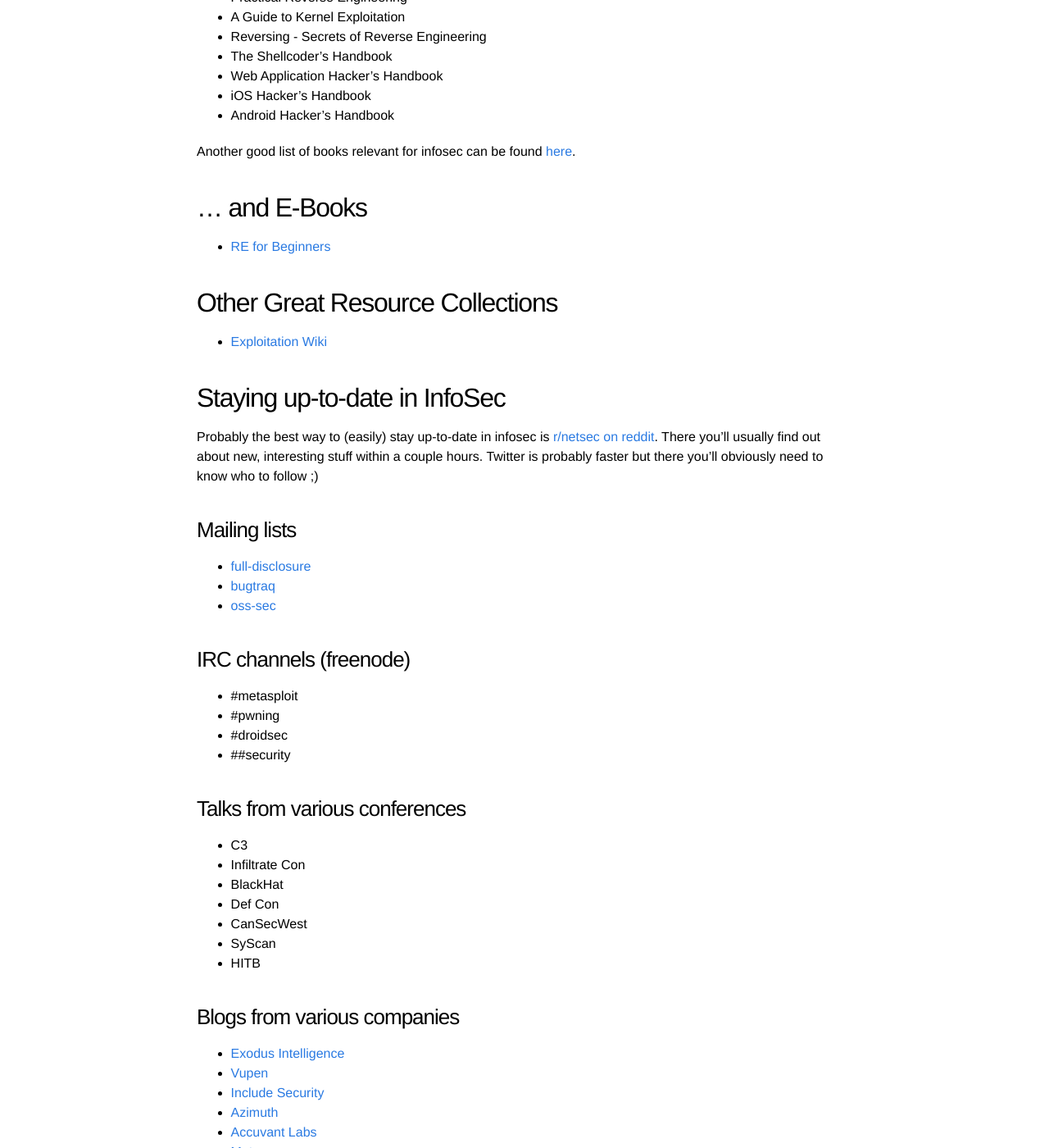
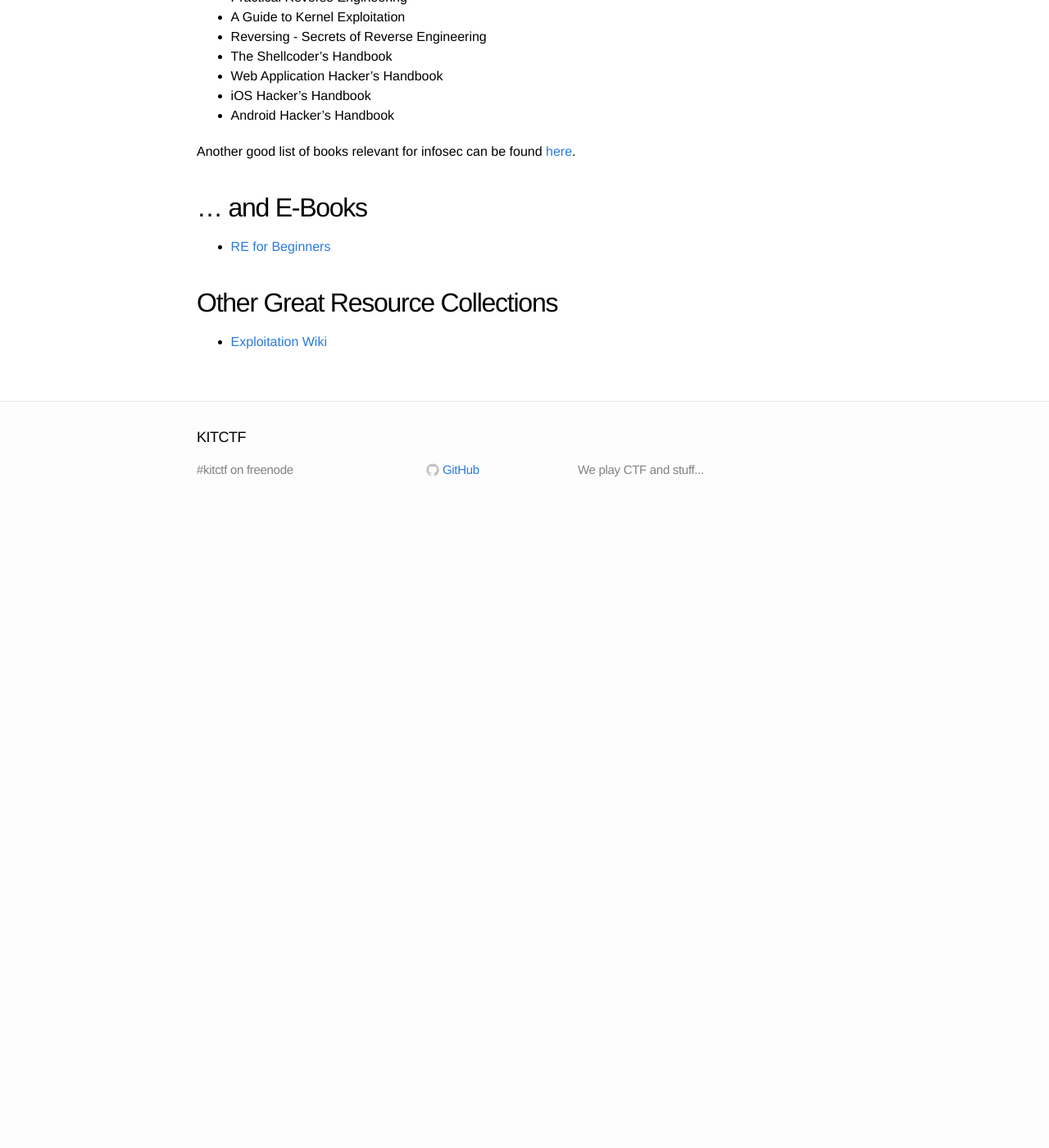
Before and after one commit to kitctf/www, a Jekyll site: the page built from resources.md, in a window 1280 px wide and 1400 px high, scrolled down 329 px. Shown: the whole window at 82% size. Built offline with Jekyll 4.4.1, drawn with Linux system fonts in a browser that asks for light colours; after the commit the page ends 959 px from its top, so only the background shows below that; some of the changed text lies outside the part shown.

Commit message:
Added staying-updated.md

```diff
--- a/resources.md
+++ b/resources.md
@@ -24,43 +24,3 @@
 ## Other Great Resource Collections
 
 - [Exploitation Wiki](https://code.google.com/p/it-sec-catalog/wiki/Exploitation)
-
-## Staying up-to-date in InfoSec
-
-Probably the best way to (easily) stay up-to-date in infosec is [r/netsec on reddit](http://www.reddit.com/r/netsec/).
-There you'll usually find out about new, interesting stuff within a couple hours.
-Twitter is probably faster but there you'll obviously need to know who to follow ;)
-
-### Mailing lists
-- [full-disclosure](http://seclists.org/fulldisclosure/)
-- [bugtraq](http://seclists.org/bugtraq/)
-- [oss-sec](http://seclists.org/oss-sec/)
-
-### IRC channels (freenode)
-- \#metasploit
-- \#pwning
-- \#droidsec
-- \#\#security
-
-### Talks from various conferences
-- C3
-- Infiltrate Con
-- BlackHat
-- Def Con
-- CanSecWest
-- SyScan
-- HITB
-
-### Blogs from various companies
-- [Exodus Intelligence](http://blog.exodusintel.com/)
-- [Vupen](http://www.vupen.com/blog/)
-- [Include Security](http://blog.includesecurity.com/)
-- [Azimuth](http://blog.azimuthsecurity.com/)
-- [Accuvant Labs](http://www.accuvant.com/blog/)
-- [Matasano](http://matasano.com/research/)
-- [MWR Labs](http://labs.mwrinfosecurity.com/blog)
-- [SektionEins](https://www.sektioneins.de/en/categories/blog.html)
-- [Phenoelit](http://phenoelit.org/blog/)
-
-## Other
-- [Phrack](http://www.phrack.org/)
```
Also changed, not shown: staying-updated.md (added, +50 -0 lines).
